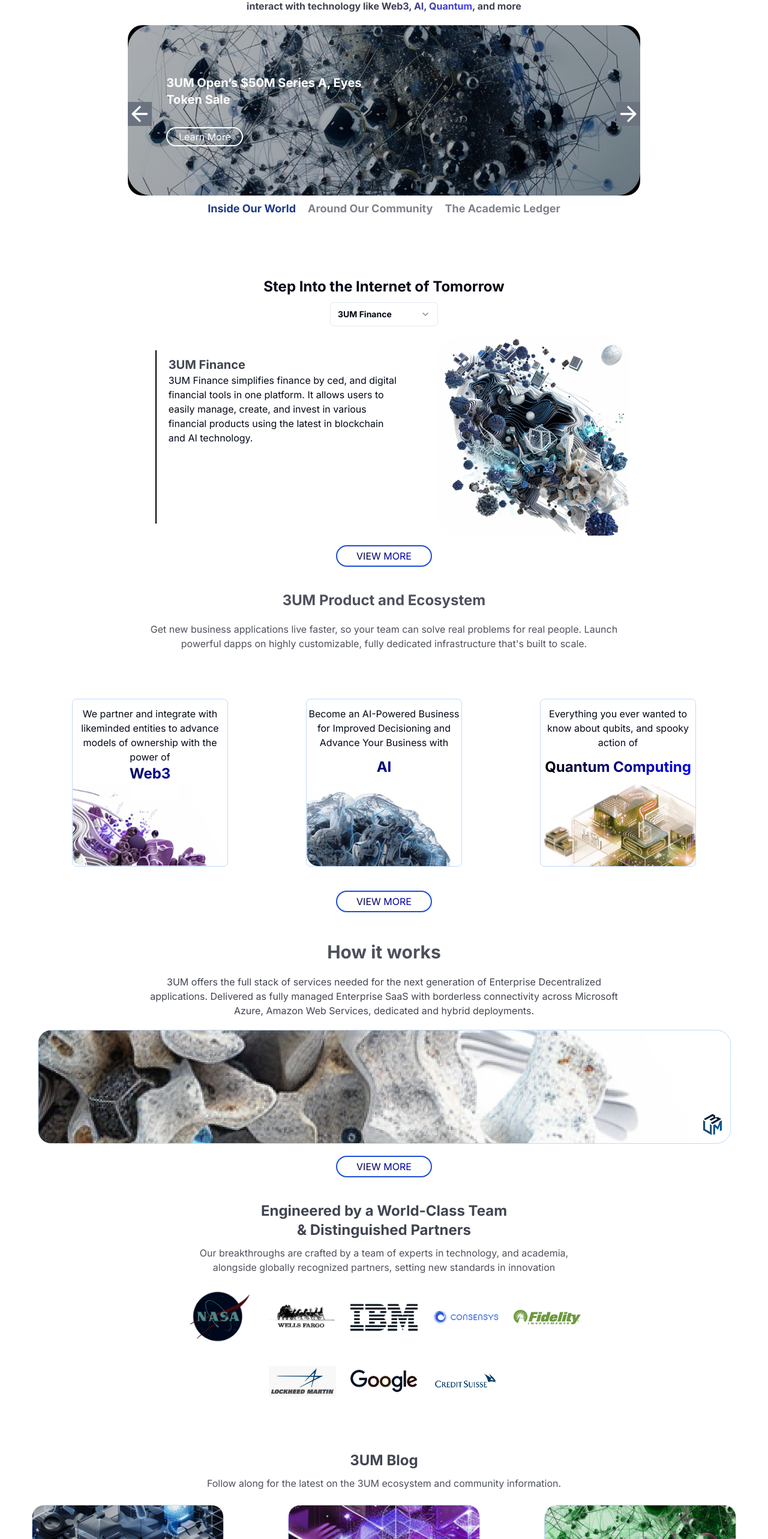
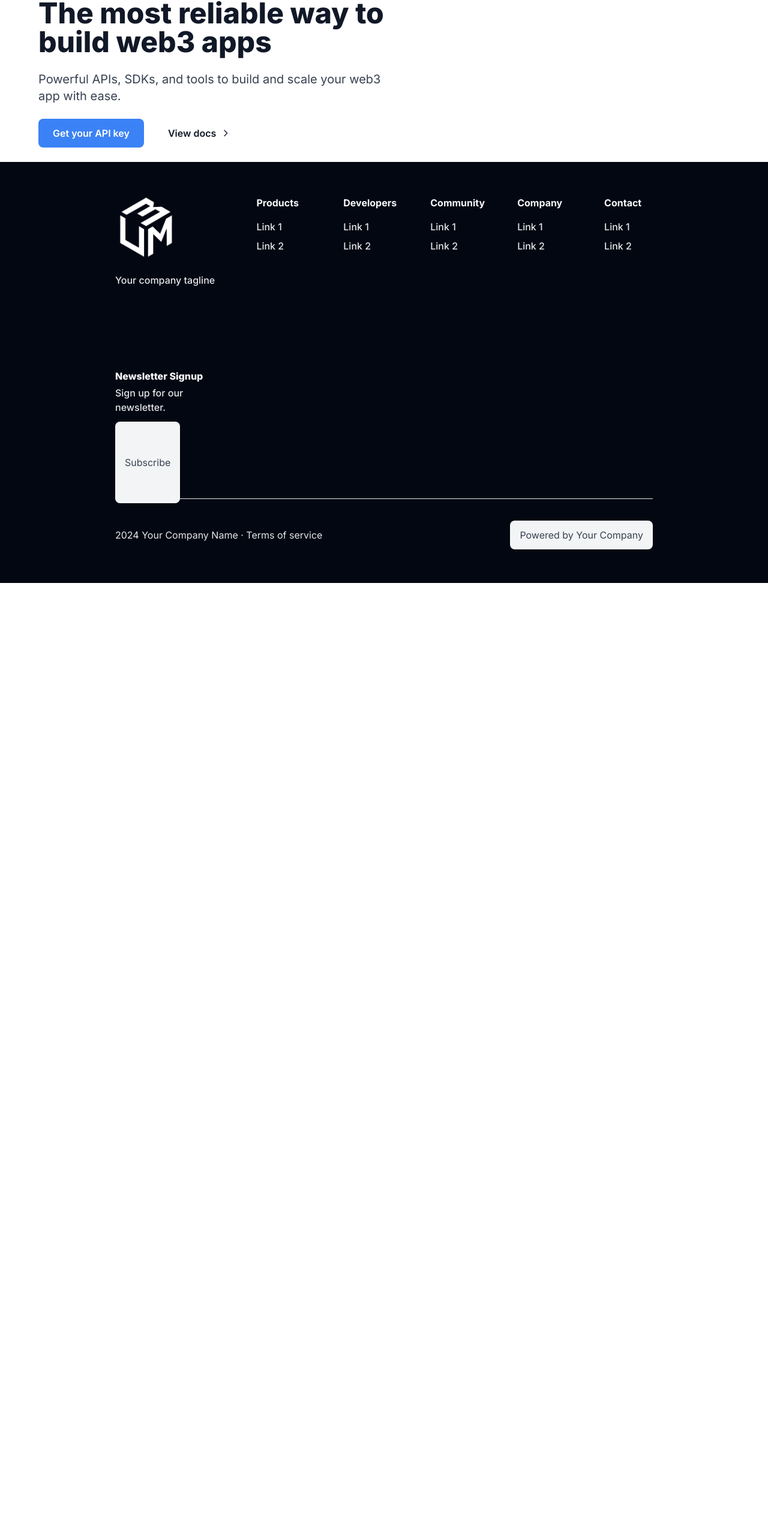
Before and after one commit to 3um-Group/3UM_Website, a Next.js app: page / in a window 1280 px wide. Shown: the part 193-2759 px from the top of the page at 60% size. After the commit the page ends 1165 px from the top, so only its background shows below. Built offline with nearby package versions, Linux system fonts and the light colour scheme.

Commit message:
configured nav items in utils

```diff
--- a/app/(root)/page.tsx
+++ b/app/(root)/page.tsx
@@ -30,174 +30,206 @@ import Image from 'next/image';
 
 
 export default function Home() {
-  return (
-    <>
-      <div className='flex flex-col items-center -mt-3 overflow-hidden'>
-        <div className='m-12 mb-2 font-bold text-3xl text-center'>Humanizing Technology</div>
-        <span className='m-0 w-4/5 sm:w-2/5 text-center opacity-75 font-bold'>3UM is <span style={{ color: 'darkblue' }}>reimagining</span> how people, businesses, and companies interact with technology like <span className='text-gradient'>Web3, AI, Quantum</span>, and more</span>
-      </div>
-      <Carousels />
-      <Describe />
-      <div className="flex flex-col items-center m-10">
-        <div className="mb-5 text-2xl font-bold text-center w-3/5 opacity-70">3UM Product and Ecosystem</div>
-        <div className='w-2/3 text-center opacity-70'>Get new business applications live faster, so your team can solve real problems for real people. Launch powerful dapps on highly customizable, fully dedicated infrastructure that's built to scale.</div>
+  return ( <>
+  <div className='relative'>
 
-        <Product />
+  <div className="pt-16 lg:pt-20"></div>
+  <section className="overflow-hidden p-6 xl:pt-6 relative">
+        <div className="relative mx-auto flex max-w-6xl flex-col items-center justify-between gap-10 lg:flex-row lg:gap-8">
+          {/* Left side content */}
+          <div className="max-w-[670px] relative flex w-full flex-col gap-6 lg:w-1/2">
+            <h1 className="text-5xl font-extrabold text-gray-900">
+              The most reliable way to build web3 apps
+            </h1>
+            <p className="text-xl text-gray-700">
+              Powerful APIs, SDKs, and tools to build and scale your web3 app with ease.
+            </p>
+            <div className="flex flex-col sm:flex-row gap-4">
+              <a href="/signup" className="bg-blue-500 text-white px-6 py-3 rounded-lg font-semibold hover:bg-blue-600 transition-colors">
+                Get your API key
+              </a>
+              <a href="/docs" className="text-gray-900 px-6 py-3 rounded-lg font-semibold hover:bg-gray-100 transition-colors flex items-center">
+                View docs
+                <svg className="ml-2 w-4 h-4" fill="none" stroke="currentColor" viewBox="0 0 24 24" xmlns="http://www.w3.org/2000/svg">
+                  <path strokeLinecap="round" strokeLinejoin="round" strokeWidth={2} d="M9 5l7 7-7 7" />
+                </svg>
+              </a>
+            </div>
+          </div>
 
-        <div className='mt-12 sm:flex flex-col items-center gap-5 hidden'>
-          <div className='font-bold text-3xl opacity-70'>How it works</div>
-          <span className='text-center w-2/3 opacity-75'>3UM offers the full stack of services needed for the next generation of Enterprise Decentralized applications. Delivered as fully managed Enterprise SaaS with borderless connectivity across Microsoft Azure, Amazon Web Services, dedicated and hybrid deployments.</span>
-          <div className='flex flex-row justify-center relative border border-blue-200 rounded-3xl'>
-            <Image alt='How It Work' src={stone} className='' />
-            <Image alt='logo' src={three_UM} className='absolute self-end max-w-9 bottom-3 right-3' />
-          </div>
-          <button className='bg-white mt-0 cursor-pointer border-[2px] border-blue-700 text-gradient rounded-full px-8 py-1'>VIEW MORE</button>
+          {/* Right side content possibly an image */}
 
         </div>
+      </section>
+  </div>
+  </>
+    // <>
+    //   <div className='flex flex-col items-center -mt-3 overflow-hidden'>
+    //     <div className='m-12 mb-2 font-bold text-3xl text-center'>Humanizing Technology</div>
+    //     <span className='m-0 w-4/5 sm:w-2/5 text-center opacity-75 font-bold'>3UM is <span style={{ color: 'darkblue' }}>reimagining</span> how people, businesses, and companies interact with technology like <span className='text-gradient'>Web3, AI, Quantum</span>, and more</span>
+    //   </div>
+    //   <Carousels />
+    //   <Describe />
+    //   <div className="flex flex-col items-center m-10">
+    //     <div className="mb-5 text-2xl font-bold text-center w-3/5 opacity-70">3UM Product and Ecosystem</div>
+    //     <div className='w-2/3 text-center opacity-70'>Get new business applications live faster, so your team can solve real problems for real people. Launch powerful dapps on highly customizable, fully dedicated infrastructure that's built to scale.</div>
 
-      </div>
+    //     <Product />
+
+    //     <div className='mt-12 sm:flex flex-col items-center gap-5 hidden'>
+    //       <div className='font-bold text-3xl opacity-70'>How it works</div>
+    //       <span className='text-center w-2/3 opacity-75'>3UM offers the full stack of services needed for the next generation of Enterprise Decentralized applications. Delivered as fully managed Enterprise SaaS with borderless connectivity across Microsoft Azure, Amazon Web Services, dedicated and hybrid deployments.</span>
+    //       <div className='flex flex-row justify-center relative border border-blue-200 rounded-3xl'>
+    //         <Image alt='How It Work' src={stone} className='' />
+    //         <Image alt='logo' src={three_UM} className='absolute self-end max-w-9 bottom-3 right-3' />
+    //       </div>
+    //       <button className='bg-white mt-0 cursor-pointer border-[2px] border-blue-700 text-gradient rounded-full px-8 py-1'>VIEW MORE</button>
+
+    //     </div>
+
+    //   </div>
 
 
-      <div className='flex flex-col items-center mt-25'>
-        <h2 className='sm:w-1/3 w-2/3 text-center mb-2.5 opacity-75 text-2xl font-bold'>Engineered by a World-Class Team & Distinguished Partners</h2>
-        <span className='sm:w-1/2 w-3/4 text-center opacity-70 mb-6'>Our breakthroughs are crafted by a team of experts in technology, and academia, alongside globally recognized partners, setting new standards in innovation</span>
-        <div className='flex flex-wrap justify-center w-3/5 gap-6'>
-          <Image alt='company logo' className='max-h-28 max-w-28 object-contain' src={Nasa} />
-          <Image alt='company logo' className='max-h-28 max-w-28 object-contain' src={wells} />
-          <Image alt='company logo' className='max-h-28 max-w-28 object-contain' src={ibm} />
-          <Image alt='company logo' className='max-h-28 max-w-28 object-contain' src={consensys} />
-          <Image alt='company logo' className='max-h-28 max-w-28 object-contain' src={fidelity} />
-          <Image alt='company logo' className='max-h-28 max-w-28 object-contain' src={lock} />
-          <Image alt='company logo' className='max-h-28 max-w-28 object-contain' src={google} />
-          <Image alt='company logo' className='max-h-28 max-w-28 object-contain' src={credit} />
+    //   <div className='flex flex-col items-center mt-25'>
+    //     <h2 className='sm:w-1/3 w-2/3 text-center mb-2.5 opacity-75 text-2xl font-bold'>Engineered by a World-Class Team & Distinguished Partners</h2>
+    //     <span className='sm:w-1/2 w-3/4 text-center opacity-70 mb-6'>Our breakthroughs are crafted by a team of experts in technology, and academia, alongside globally recognized partners, setting new standards in innovation</span>
+    //     <div className='flex flex-wrap justify-center w-3/5 gap-6'>
+    //       <Image alt='company logo' className='max-h-28 max-w-28 object-contain' src={Nasa} />
+    //       <Image alt='company logo' className='max-h-28 max-w-28 object-contain' src={wells} />
+    //       <Image alt='company logo' className='max-h-28 max-w-28 object-contain' src={ibm} />
+    //       <Image alt='company logo' className='max-h-28 max-w-28 object-contain' src={consensys} />
+    //       <Image alt='company logo' className='max-h-28 max-w-28 object-contain' src={fidelity} />
+    //       <Image alt='company logo' className='max-h-28 max-w-28 object-contain' src={lock} />
+    //       <Image alt='company logo' className='max-h-28 max-w-28 object-contain' src={google} />
+    //       <Image alt='company logo' className='max-h-28 max-w-28 object-contain' src={credit} />
 
-        </div>
-      </div>
-      <div className='flex flex-col items-center my-20 gap-12'>
-        <div className="flex flex-col items-center">
-          <h2 className='w-1/3 text-center mb-2.5 opacity-75 text-2xl font-bold'>3UM Blog</h2>
-          <span className='text-center opacity-70 mb-6'>Follow along for the latest on the 3UM ecosystem and community information.</span>
+    //     </div>
+    //   </div>
+    //   <div className='flex flex-col items-center my-20 gap-12'>
+    //     <div className="flex flex-col items-center">
+    //       <h2 className='w-1/3 text-center mb-2.5 opacity-75 text-2xl font-bold'>3UM Blog</h2>
+    //       <span className='text-center opacity-70 mb-6'>Follow along for the latest on the 3UM ecosystem and community information.</span>
 
-          {/*Mobile */}
-          <div className='sm:hidden flex flex-row justify-center'>
-            <Card
-              image={header1}
-              Symbol={logo}
-              typeOfSymbol='image'
-              title='Article Title About Something'
-              date='May 06'
-              content='Text text more text and more, more text.
-            More text and more, more text more text and more, more text...'
-              mobile={true}
-            />
-          </div>
+    //       {/*Mobile */}
+    //       <div className='sm:hidden flex flex-row justify-center'>
+    //         <Card
+    //           image={header1}
+    //           Symbol={logo}
+    //           typeOfSymbol='image'
+    //           title='Article Title About Something'
+    //           date='May 06'
+    //           content='Text text more text and more, more text.
+    //         More text and more, more text more text and more, more text...'
+    //           mobile={true}
+    //         />
+    //       </div>
 
-          {/*Desktop */}
-          <div className='sm:flex flex-row justify-around hidden'>
+    //       {/*Desktop */}
+    //       <div className='sm:flex flex-row justify-around hidden'>
 
-            <Card
-              image={header1}
-              Symbol={logo}
-              typeOfSymbol='image'
-              title='Article Title About Something'
-              date='May 06'
-              content='Text text more text and more, more text.
-            More text and more, more text more text and more, more text...'
-              mobile={false}
-            />
-            <Card
-              image={header2}
-              Symbol={logo}
-              typeOfSymbol='image'
-              title='Article Title About Something'
-              date='May 06'
-              content='Text text more text and more, more text.
-            More text and more, more text more text and more, more text...'
-              mobile={false}
+    //         <Card
+    //           image={header1}
+    //           Symbol={logo}
+    //           typeOfSymbol='image'
+    //           title='Article Title About Something'
+    //           date='May 06'
+    //           content='Text text more text and more, more text.
+    //         More text and more, more text more text and more, more text...'
+    //           mobile={false}
+    //         />
+    //         <Card
+    //           image={header2}
+    //           Symbol={logo}
+    //           typeOfSymbol='image'
+    //           title='Article Title About Something'
+    //           date='May 06'
+    //           content='Text text more text and more, more text.
+    //         More text and more, more text more text and more, more text...'
+    //           mobile={false}
 
-            />
-            <Card
-              image={header3}
-              Symbol={logo}
-              typeOfSymbol='image'
-              title='Article Title About Something'
-              date='May 06'
-              content='Text text more text and more, more text.
-            More text and more, more text more text and more, more text...'
-              mobile={false}
+    //         />
+    //         <Card
+    //           image={header3}
+    //           Symbol={logo}
+    //           typeOfSymbol='image'
+    //           title='Article Title About Something'
+    //           date='May 06'
+    //           content='Text text more text and more, more text.
+    //         More text and more, more text more text and more, more text...'
+    //           mobile={false}
 
-            />
+    //         />
 
-          </div>
-          <button className='bg-white mt-8 cursor-pointer border-[2px] border-blue-700 text-gradient rounded-full px-8 py-1'>VIEW ALL BLOGS</button>
+    //       </div>
+    //       <button className='bg-white mt-8 cursor-pointer border-[2px] border-blue-700 text-gradient rounded-full px-8 py-1'>VIEW ALL BLOGS</button>
 
-        </div>
+    //     </div>
 
 
 
-        <div className='flex flex-col items-center'>
-          <h2 className='w-1/3 text-center mb-2.5 opacity-75 text-2xl font-bold'>Newsletter</h2>
-          <span className='w-1/2 text-center opacity-70 mb-6'>Get your monthly dose of developer tutorials, product updates, and the latest projects to watch from the world of web3.</span>
-          {/*Mobile */}
-          <div className='sm:hidden flex flex-row justify-center'>
-            <Card
-              image={header4}
-              Symbol={ArrowRightOutlined}
-              typeOfSymbol='symbol'
-              title='Article Title About Something'
-              date='May 06'
-              content='Text text more text and more, more text.
-            More text and more, more text more text and more, more text...'
-              mobile={true}
+    //     <div className='flex flex-col items-center'>
+    //       <h2 className='w-1/3 text-center mb-2.5 opacity-75 text-2xl font-bold'>Newsletter</h2>
+    //       <span className='w-1/2 text-center opacity-70 mb-6'>Get your monthly dose of developer tutorials, product updates, and the latest projects to watch from the world of web3.</span>
+    //       {/*Mobile */}
+    //       <div className='sm:hidden flex flex-row justify-center'>
+    //         <Card
+    //           image={header4}
+    //           Symbol={ArrowRightOutlined}
+    //           typeOfSymbol='symbol'
+    //           title='Article Title About Something'
+    //           date='May 06'
+    //           content='Text text more text and more, more text.
+    //         More text and more, more text more text and more, more text...'
+    //           mobile={true}
 
-            />
-          </div>
+    //         />
+    //       </div>
 
-          {/* Desktop*/}
-          <div className='sm:flex hidden flex-row justify-around'>
+    //       {/* Desktop*/}
+    //       <div className='sm:flex hidden flex-row justify-around'>
 
-            <Card
-              image={header4}
-              Symbol={ArrowRightOutlined}
-              typeOfSymbol='symbol'
-              title='Article Title About Something'
-              date='May 06'
-              content='Text text more text and more, more text.
-            More text and more, more text more text and more, more text...'
-              mobile={false}
+    //         <Card
+    //           image={header4}
+    //           Symbol={ArrowRightOutlined}
+    //           typeOfSymbol='symbol'
+    //           title='Article Title About Something'
+    //           date='May 06'
+    //           content='Text text more text and more, more text.
+    //         More text and more, more text more text and more, more text...'
+    //           mobile={false}
 
-            />
-            <Card
-              image={header5}
-              Symbol={ArrowRightOutlined}
-              typeOfSymbol='symbol'
-              title='Article Title About Something'
-              date='May 06'
-              content='Text text more text and more, more text.
-            More text and more, more text more text and more, more text...'
-              mobile={false}
+    //         />
+    //         <Card
+    //           image={header5}
+    //           Symbol={ArrowRightOutlined}
+    //           typeOfSymbol='symbol'
+    //           title='Article Title About Something'
+    //           date='May 06'
+    //           content='Text text more text and more, more text.
+    //         More text and more, more text more text and more, more text...'
+    //           mobile={false}
 
-            />
-            <Card
-              image={header6}
-              Symbol={ArrowRightOutlined}
-              typeOfSymbol='symbol'
-              title='Article Title About Something'
-              date='May 06'
-              content='Text text more text and more, more text.
-              More text and more, more text more text and more, more text...'
-              mobile={false}
+    //         />
+    //         <Card
+    //           image={header6}
+    //           Symbol={ArrowRightOutlined}
+    //           typeOfSymbol='symbol'
+    //           title='Article Title About Something'
+    //           date='May 06'
+    //           content='Text text more text and more, more text.
+    //           More text and more, more text more text and more, more text...'
+    //           mobile={false}
 
-            />
-          </div>
-          <button className='bg-white mt-8 cursor-pointer border-[2px] border-blue-700 text-gradient rounded-full px-8 py-1'>VIEW ALL ANNOUNCEMENTS</button>
+    //         />
+    //       </div>
+    //       <button className='bg-white mt-8 cursor-pointer border-[2px] border-blue-700 text-gradient rounded-full px-8 py-1'>VIEW ALL ANNOUNCEMENTS</button>
 
 
 
-        </div>
+    //     </div>
 
-      </div>
-    </>
+    //   </div>
+    // </>
 
   );
 }
```
Also changed, not shown: components/Header.tsx (+5 -3 lines), utils/nav-items.tsx (added, +14 -0 lines).
